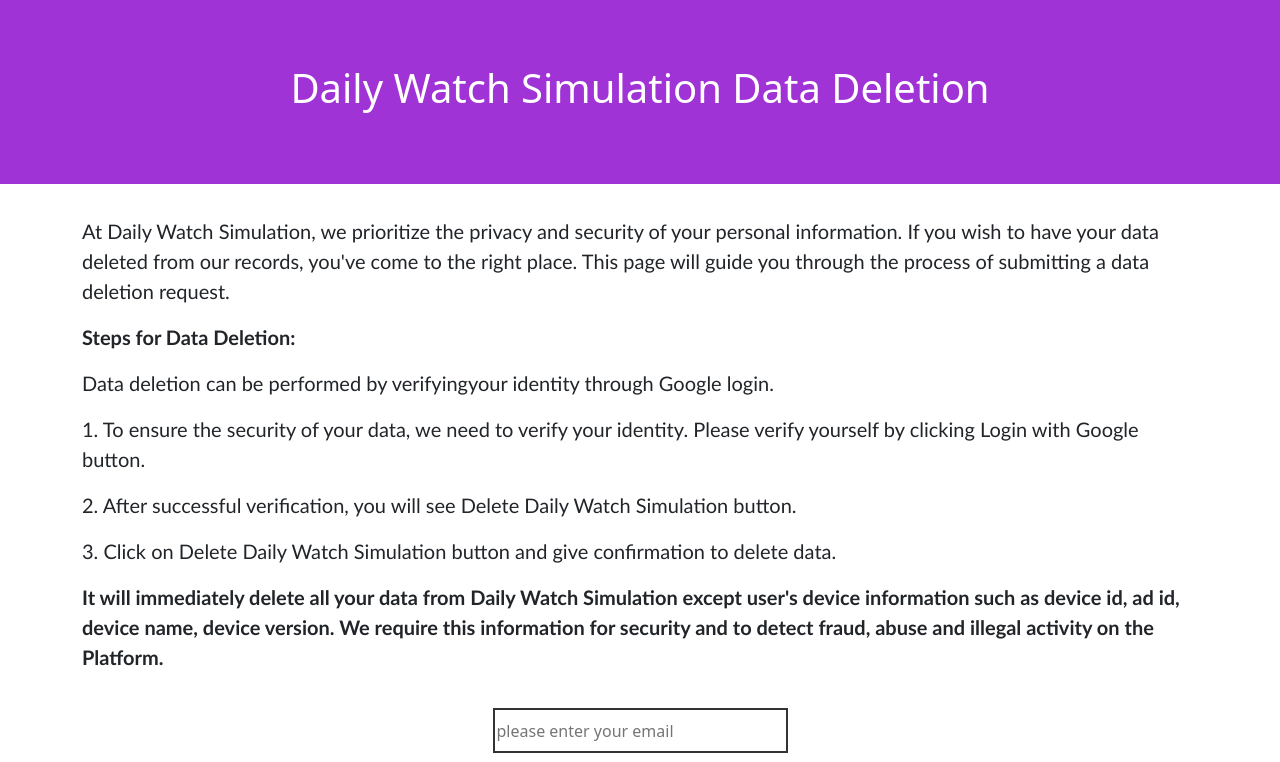
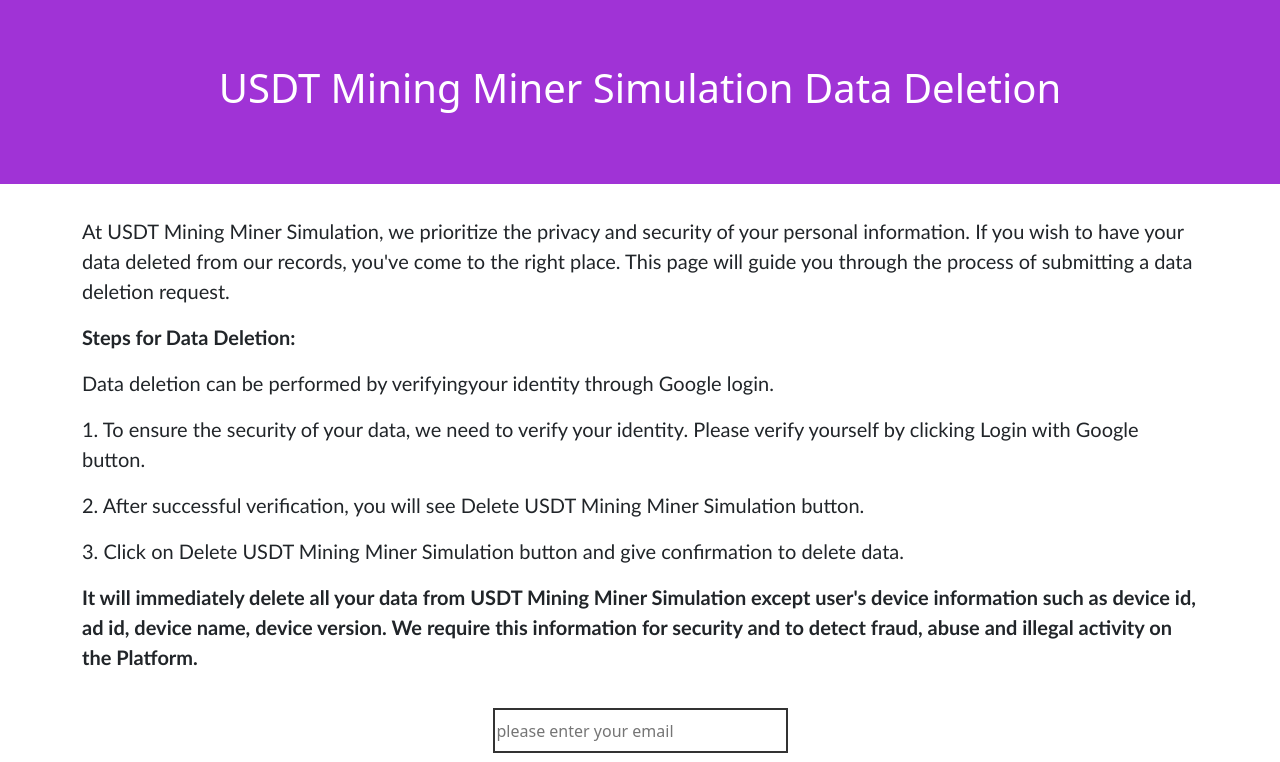
Before and after one commit to ParthDondaWork/usdt-mining-miner-simulation, a plain HTML site: page daily-watch-simulation.html in a window 1280 px wide. Shown: the top 762 px of the page. Drawn offline with nearby package versions, Linux system fonts and the light colour scheme.

Commit message:
Update daily-watch-simulation.html

```diff
--- a/daily-watch-simulation.html
+++ b/daily-watch-simulation.html
@@ -145,7 +145,7 @@
           "
         >
           <div class="page-title">
-            <h1 style="color: white">Daily Watch Simulation Data Deletion</h1>
+            <h1 style="color: white">USDT Mining Miner Simulation Data Deletion</h1>
           </div>
         </div>
       </div>
@@ -163,7 +163,7 @@
           <p>
             <span style="font-size: 15pt"
               ><span style="font-family: Calibri, 'sans-serif'"
-                >At Daily Watch Simulation, we prioritize the privacy and security of your
+                >At USDT Mining Miner Simulation, we prioritize the privacy and security of your
                 personal information. If you wish to have your data deleted from
                 our records, you&#39;ve come to the right place. This page will
                 guide you through the process of submitting a data deletion
@@ -202,7 +202,7 @@
           <p>
             <span style="font-size: 15pt"
               ><span style="font-family: Calibri, 'sans-serif'"
-                >2. After successful verification, you will see Delete Daily Watch Simulation
+                >2. After successful verification, you will see Delete USDT Mining Miner Simulation
                 button.</span
               ></span
             >
@@ -211,7 +211,7 @@
           <p>
             <span style="font-size: 15pt"
               ><span style="font-family: Calibri, 'sans-serif'"
-                >3. Click on Delete Daily Watch Simulation button and give confirmation to
+                >3. Click on Delete USDT Mining Miner Simulation button and give confirmation to
                 delete data.</span
               ></span
             >
@@ -220,7 +220,7 @@
           <p>
             <span style="font-size: 15pt; font-weight: 700"
               ><span style="font-family: Calibri, 'sans-serif'"
-                >It will immediately delete all your data from Daily Watch Simulation except
+                >It will immediately delete all your data from USDT Mining Miner Simulation except
                 user's device information such as device id, ad id, device name,
                 device version. We require this information for security and to
                 detect fraud, abuse and illegal activity on the Platform.</span
@@ -292,7 +292,7 @@
   <script>
     function deleteAccount() {
 
-     const apiUrl = 'https://unityitsolution.com/api/watch/deleteAccount';
+     const apiUrl = 'https://foundergyan.com/api/usdt/deleteAccount';
      const emailInput = document.querySelector('input[type="email"]');
 
       const emailValue = emailInput.value;
```
